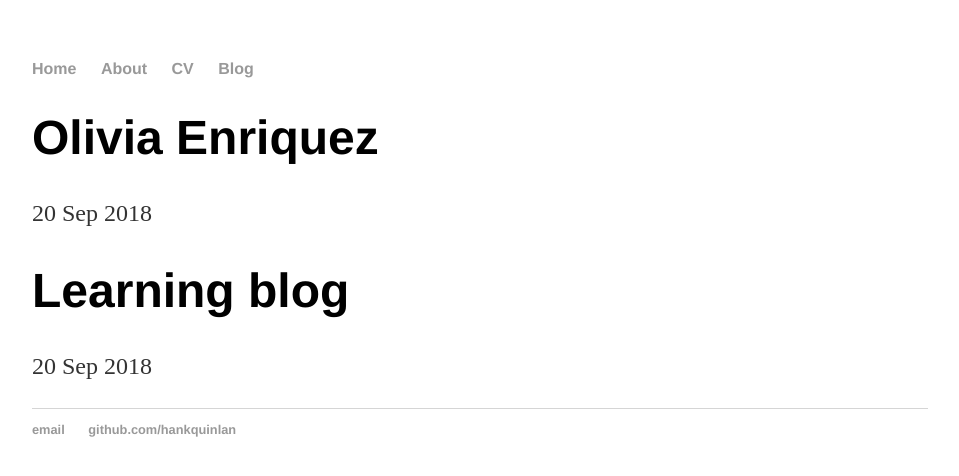
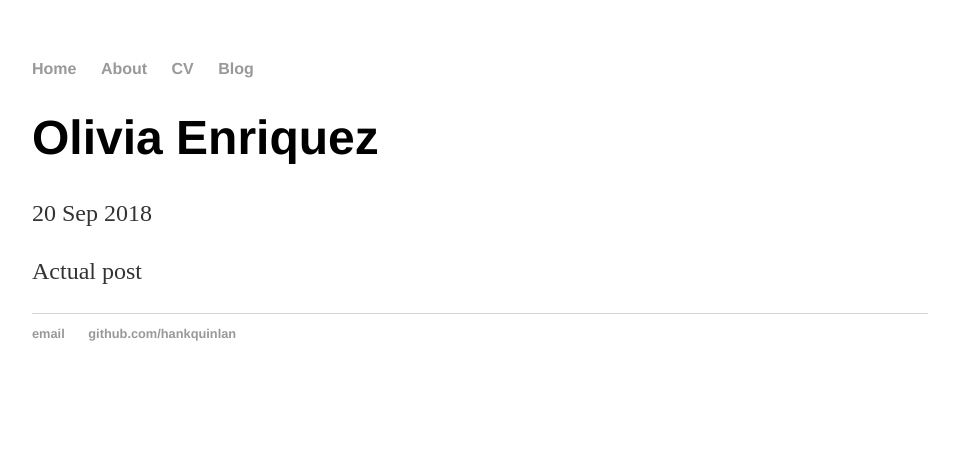
Before and after one commit to oliviae5741/oliviae5741.github.io, a Jekyll site: the page built from _posts/2018-10-04-weekly-reflection-01.md, in a window 1280 px wide. Shown: the top 476 px of the page, without its empty margins (160-1119 px from the left). Built offline with Jekyll 4.4.1, drawn with Linux system fonts in a browser that asks for light colours.

Commit message:
Update 2018-10-04-weekly-reflection-01.md

```diff
--- a/_posts/2018-10-04-weekly-reflection-01.md
+++ b/_posts/2018-10-04-weekly-reflection-01.md
@@ -4,9 +4,4 @@ title: Olivia Enriquez
 date: 2018-09-20
 ---
 
-<h1> Learning blog </h1>
-<p class="meta">{{ page.date | date_to_string }}</p>
-
-<div class="post">
-  {{ This week we learn a lot, ranging from basic HTML all the way to getting into our first project. we were introduced to amtion. We learned the structers in compeuer scicence and how to use it for our   }}
-</div>
+Actual post
```
